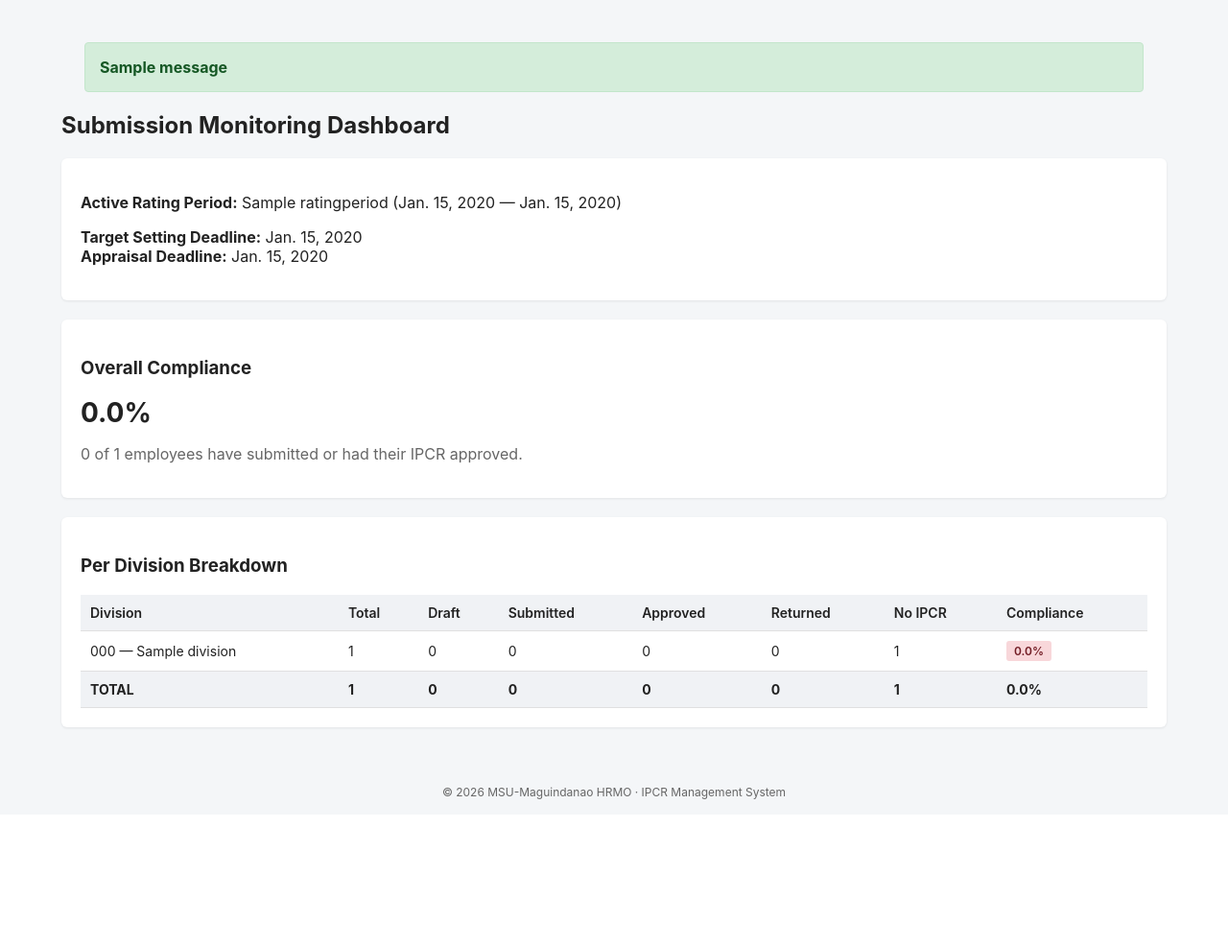
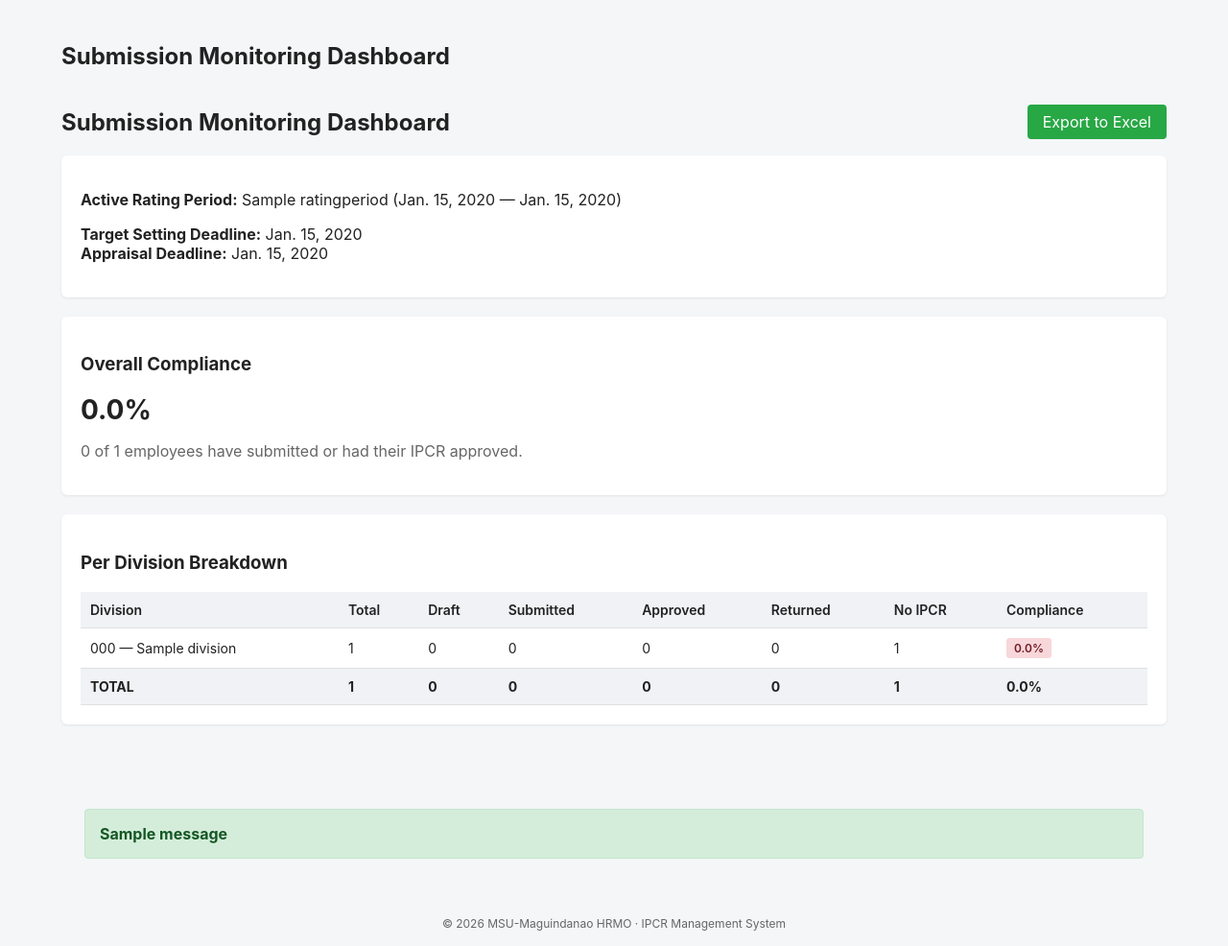
Before and after one commit to Naffi92/IPCR-System, a Django app: page /dashboard/ in a window 1280 px wide. Shown: the part 97-1083 px from the top of the page at 96% size. Before the commit the page ends 930 px from the top, so only its background shows below. Run offline with Django 5.2, Linux system fonts and the light colour scheme; a user stored in the database is signed in; tables that the repository leaves empty hold one stand-in row (values such as "Sample post"); one stand-in notice (Sample message) is shown.

Commit message:
Add Excel export feature for HRMO dashboard

```diff
--- a/core/urls.py
+++ b/core/urls.py
@@ -26,4 +26,6 @@ urlpatterns = [
 
     path('opcr/', views.opcr_management, name='opcr_management'),
     path('dpcr/', views.dpcr_management, name='dpcr_management'),
+
+    path('dashboard/export-excel/', views.export_dashboard_excel, name='export_dashboard_excel'),
 ]
--- a/core/views.py
+++ b/core/views.py
@@ -1,3 +1,6 @@
+import openpyxl
+from openpyxl.styles import Font, Alignment, PatternFill
+from django.http import HttpResponse
 from django.shortcuts import render
 from django.db.models import Count, Q
 from django.contrib.auth.decorators import login_required
@@ -16,6 +19,7 @@ from weasyprint import HTML
 from .forms import OPCRForm, OPCRTargetFormSet, DPCRForm, DPCRTargetFormSet
 from .models import OPCR, OPCRTarget, DPCR, DPCRTarget
 from django.utils import timezone
+
 
 @login_required
 def home(request):
@@ -470,3 +474,77 @@ def dpcr_management(request):
         'active_period': active_period,
     }
     return render(request, 'core/dpcr_management.html', context)
+
+@role_required('HRMO')
+def export_dashboard_excel(request):
+    """Export the HRMO compliance dashboard to Excel."""
+    active_period = RatingPeriod.objects.filter(is_active=True).first()
+    if not active_period:
+        messages.error(request, "No active rating period found.")
+        return redirect('core:dashboard')
+
+    # Create a workbook and add a worksheet
+    wb = openpyxl.Workbook()
+    ws = wb.active
+    ws.title = "IPCR Compliance"
+
+    # Styles
+    header_font = Font(bold=True, color="FFFFFF")
+    header_fill = PatternFill(start_color="003366", end_color="003366", fill_type="solid")
+    center_align = Alignment(horizontal="center", vertical="center")
+
+    # Title
+    ws.merge_cells('A1:H1')
+    ws['A1'] = f"IPCR Submission Monitoring - {active_period.name}"
+    ws['A1'].font = Font(bold=True, size=14)
+    ws['A1'].alignment = center_align
+
+    # Headers
+    headers = ['Division', 'Total Employees', 'Draft', 'Submitted', 'Approved', 'Returned', 'No IPCR', 'Compliance Rate']
+    ws.append([])  # Empty row for spacing
+    ws.append(headers)
+
+    # Style headers
+    for col_num, header in enumerate(headers, 1):
+        cell = ws.cell(row=3, column=col_num)
+        cell.font = header_font
+        cell.fill = header_fill
+        cell.alignment = center_align
+
+    # Data
+    for division in Division.objects.all().order_by('name'):
+        employees = Employee.objects.filter(division=division)
+        total = employees.count()
+        ipcrs = IPCR.objects.filter(rating_period=active_period, employee__division=division)
+
+        submitted = ipcrs.filter(status='submitted').count()
+        approved = ipcrs.filter(status='approved').count()
+        returned = ipcrs.filter(status='returned').count()
+        draft = ipcrs.filter(status='draft').count()
+        with_ipcr = ipcrs.count()
+        no_ipcr = max(total - with_ipcr, 0)
+        compliance = ((submitted + approved) / total * 100) if total else 0
+
+        ws.append([
+            f"{division.code} - {division.name}",
+            total, draft, submitted, approved, returned, no_ipcr, f"{round(compliance, 1)}%"
+        ])
+
+    # Auto-adjust column widths
+    for col in ws.columns:
+        max_length = 0
+        column = col[0].column_letter
+        for cell in col:
+            try:
+                if len(str(cell.value)) > max_length:
+                    max_length = len(str(cell.value))
+            except:
+                pass
+        adjusted_width = (max_length + 2)
+        ws.column_dimensions[column].width = adjusted_width
+
+    # Return response
+    response = HttpResponse(content_type='application/vnd.openxmlformats-officedocument.spreadsheetml.sheet')
+    response['Content-Disposition'] = f'attachment; filename="IPCR_Compliance_{active_period.name.replace(" ", "_")}.xlsx"'
+    wb.save(response)
+    return response
--- a/templates/base.html
+++ b/templates/base.html
@@ -5,6 +5,10 @@
     <meta name="viewport" content="width=device-width, initial-scale=1.0">
     <title>{% block title %}IPCR System{% endblock %} — MSU-Maguindanao</title>
     <style>
+        .message-box { padding: 15px; margin-bottom: 20px; border-radius: 4px; font-weight: bold; }
+        .message-error { background: #f8d7da; color: #721c24; border: 1px solid #f5c6cb; }
+        .message-success { background: #d4edda; color: #155724; border: 1px solid #c3e6cb; }
+        .message-info { background: #cce5ff; color: #004085; border: 1px solid #b8daff; }
         * { box-sizing: border-box; }
         body {
             font-family: -apple-system, "Segoe UI", Roboto, sans-serif;
@@ -116,22 +120,18 @@
     {% endif %}
 
     <main>
-        <!-- Message Display Block -->
+        {% block content %}{% endblock %}
+    </main>
+    <main>
         {% if messages %}
             <div style="max-width: 1200px; margin: 20px auto 0; padding: 0 24px;">
                 {% for message in messages %}
-                    <div style="padding: 15px; margin-bottom: 20px; border-radius: 4px; font-weight: bold;
-                        {% if message.tags == 'error' %} background: #f8d7da; color: #721c24; border: 1px solid #f5c6cb;
-                        {% elif message.tags == 'success' %} background: #d4edda; color: #155724; border: 1px solid #c3e6cb;
-                        {% else %} background: #cce5ff; color: #004085; border: 1px solid #b8daff;
-                        {% endif %}">
+                    <div class="message-box {% if message.tags == 'error' %}message-error{% elif message.tags == 'success' %}message-success{% else %}message-info{% endif %}">
                         {{ message }}
                     </div>
                 {% endfor %}
             </div>
         {% endif %}
-
-        {% block content %}{% endblock %}
     </main>
 
     <footer>
--- a/templates/core/dashboard.html
+++ b/templates/core/dashboard.html
@@ -3,6 +3,10 @@
 
 {% block content %}
 <h2>Submission Monitoring Dashboard</h2>
+<div style="display: flex; justify-content: space-between; align-items: center;">
+    <h2>Submission Monitoring Dashboard</h2>
+    <a href="{% url 'core:export_dashboard_excel' %}" style="background: #28a745; color: white; padding: 8px 16px; text-decoration: none; border-radius: 4px;">Export to Excel</a>
+</div>
 
 {% if not active_period %}
     <div class="card">
```
